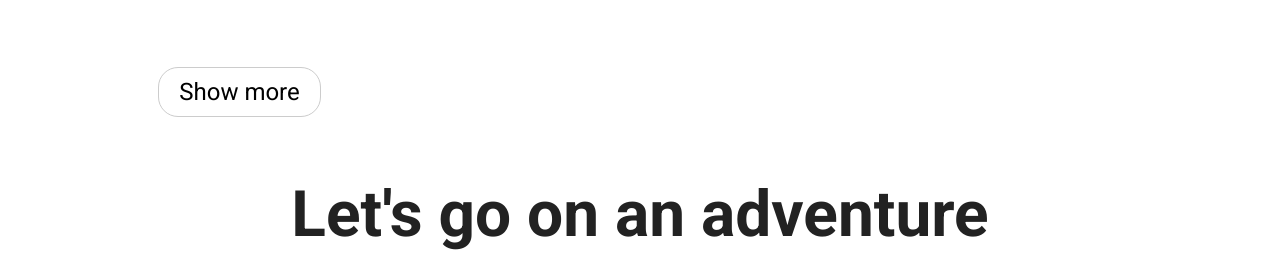
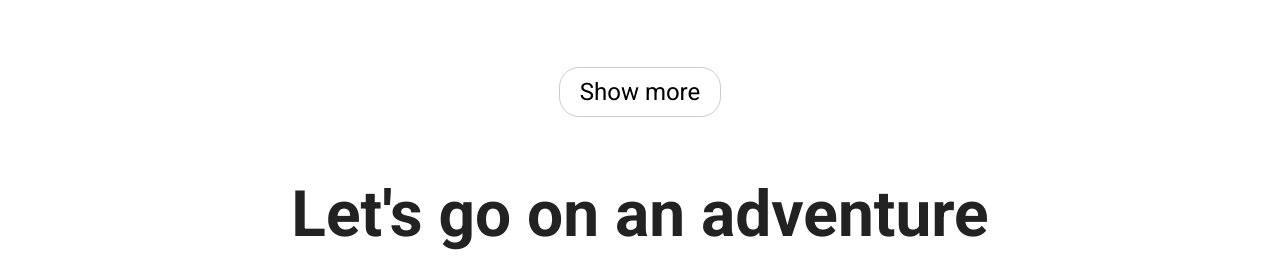
Before and after one commit to w3villa-vishesh-bareja/Landing-Page, a plain HTML site: page index.html in a window 1280 px wide. Shown: the part 4458-4719 px from the top of the page. Drawn offline with Linux system fonts and the light colour scheme.

Commit message:
sow-more btn aligned

```diff
--- a/index.html
+++ b/index.html
@@ -306,7 +306,9 @@
               <p class="price">$172/Pax</p>
             </div>
           </div>
+        <div></div>
         <button class="show-more">Show more</button>
+        </div>
       </section>
       <section class="adventure">
         <div class="header-container">
```
